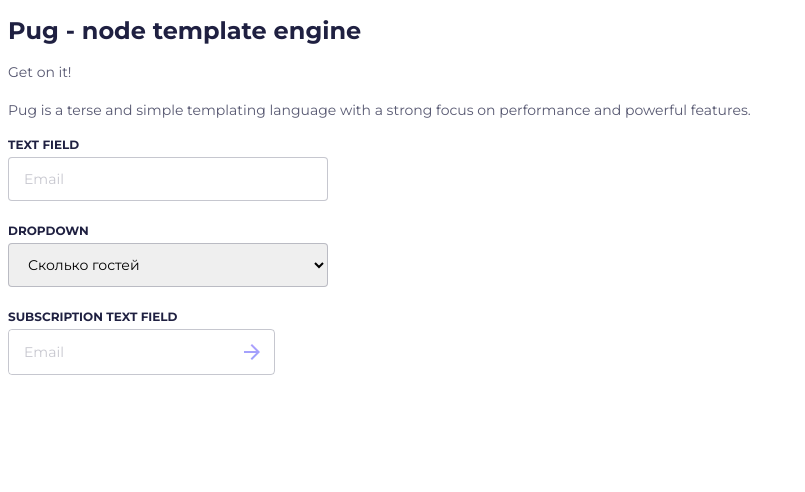
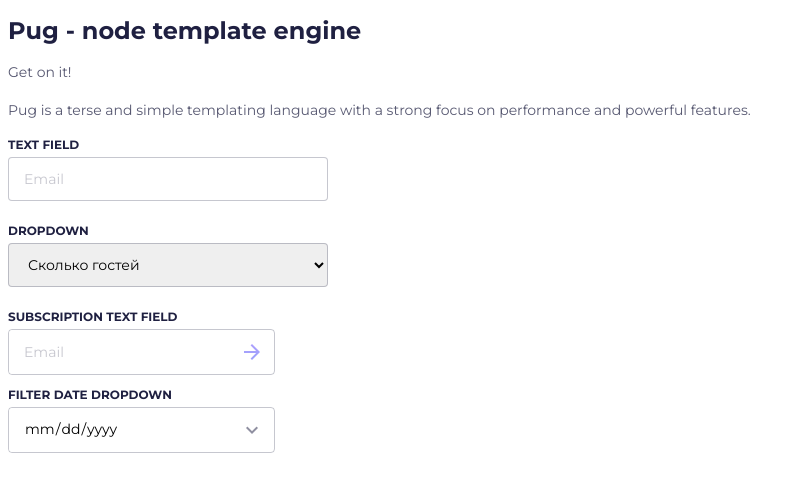
Before and after one commit to artashesfrangyan/hotelBooking, a website built with webpack: page src/index.pug in a window 1280 px wide. Shown: the whole page, without its empty margins (0-805 px from the left). Built offline with nearby package versions, Linux system fonts and the light colour scheme.

Commit message:
date dropdown added

```diff
--- a/src/css/form elements.sass
+++ b/src/css/form elements.sass
@@ -27,7 +27,7 @@
         color: $dark-shade-25
         line-height: 129%
 
-.subscription-text-field__wrapper
+.medium-field__wrapper
     display: flex
     width: 267px
     border: 1px solid $dark-shade-25
@@ -37,9 +37,19 @@
         color: $dark-shade-75
 
 
-.subscription-text-field__input
+.subscription-text-field__input, .filter-date-dropdown__input
     margin: 0px
     border: none
+
+.filter-date-dropdown__submit
+    font-family: $material
+    min-width: 44px
+    height: 44px
+    background: none
+    font-size: 24px
+    line-height: 24px
+    border: none
+    color: $dark-shade-50
 
 .subscription-text-field__submit
     font-family: $material
@@ -52,3 +62,6 @@
     -webkit-background-clip: text
     color: transparent
     border: none
+
+.filter-date-dropdown__input::-webkit-calendar-picker-indicator
+    display: none
--- a/src/pug mixins/form elements.pug
+++ b/src/pug mixins/form elements.pug
@@ -16,6 +16,12 @@
 
     .subscription-text-field
         h3.title subscription text field
-        .subscription-text-field__wrapper
+        .medium-field__wrapper
             input.subscription-text-field__input.field(type="text" placeholder="Email")
             input.subscription-text-field__submit(type="submit" value="arrow_forward")
+
+    .filter-date-dropdown
+        h3.title filter date dropdown
+        .medium-field__wrapper
+            input.filter-date-dropdown__input.field(type="date" placeholder="Email")
+            input.filter-date-dropdown__submit(type="submit" value="expand_more")
```
